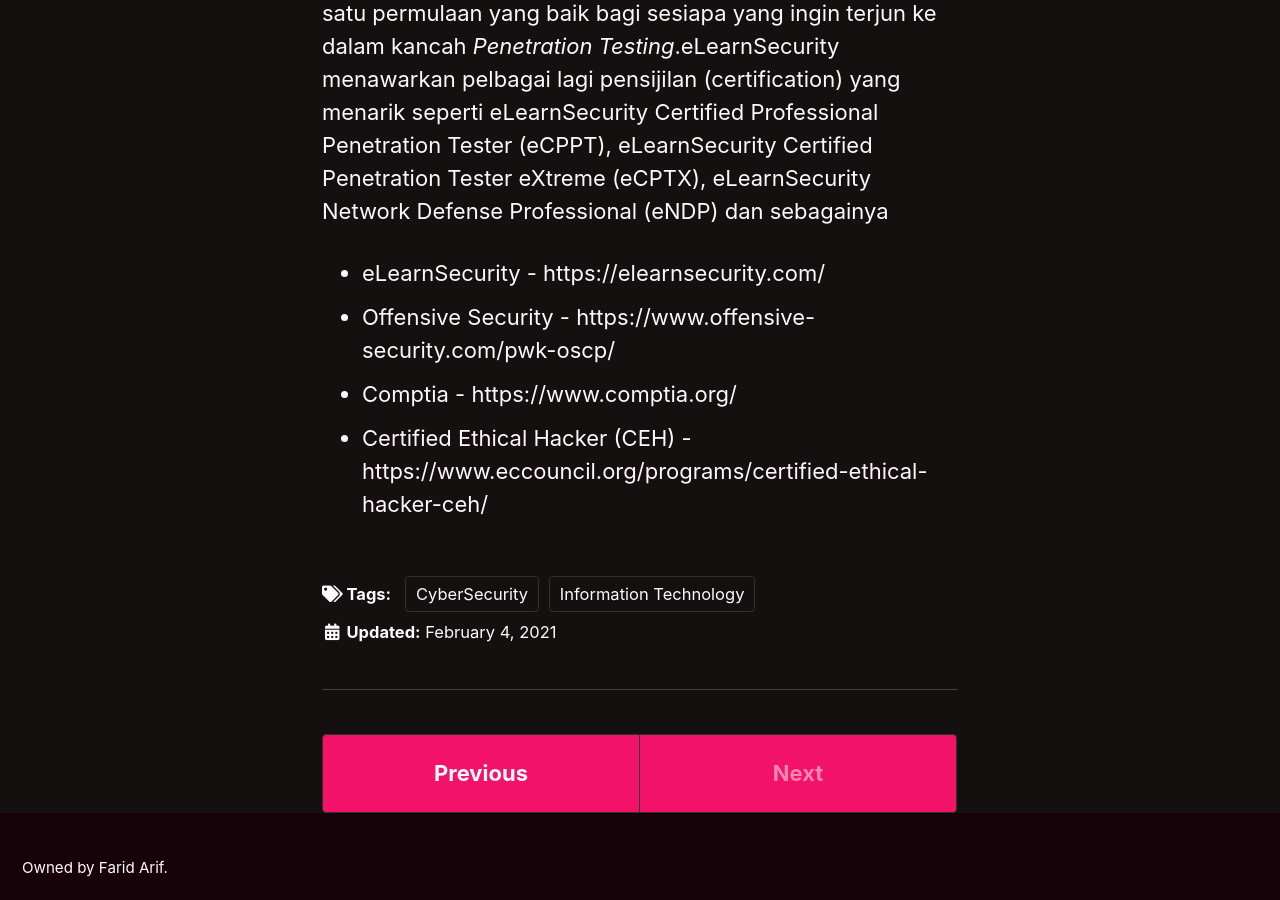
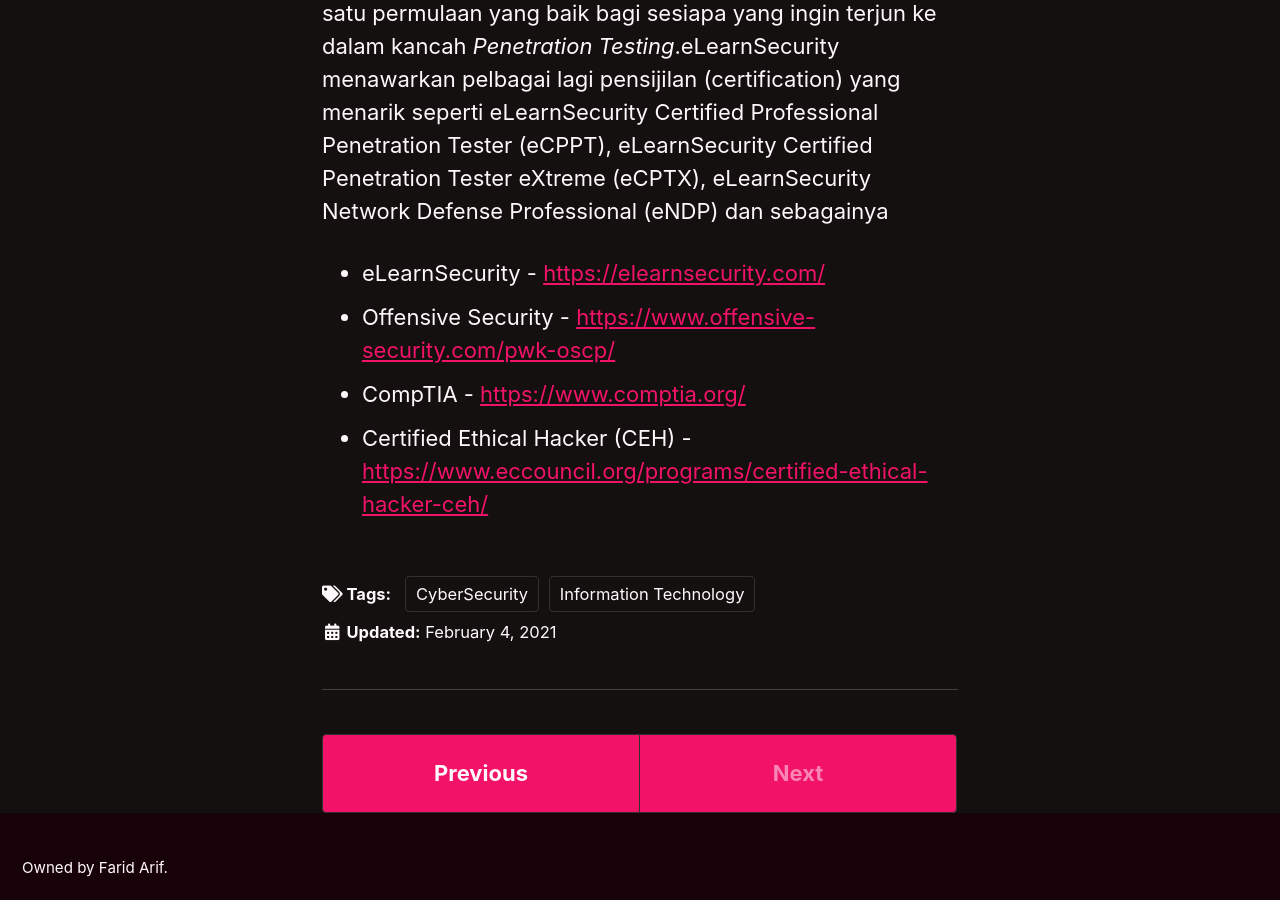
Before and after one commit to faridarif/faridarif.github.io, a Jekyll site: the page built from _posts/2021-02-04-eJPT.md, in a window 1280 px wide and 900 px high, scrolled down 1243 px. Built offline with Jekyll 4.4.1, drawn with Linux system fonts in a browser that asks for light colours; cached includes are drawn as plain includes.

Commit message:
Update 2021-02-04-eJPT.md

```diff
--- a/_posts/2021-02-04-eJPT.md
+++ b/_posts/2021-02-04-eJPT.md
@@ -12,7 +12,7 @@ Baru-baru ini saya telah lulus **eLearnSecurity Junior Penetration Tester Certif
 
 eLearnSecurity Junior Penetration Tester Certification (eJPT) adalah 100% praktikal yang mana anda perlu lakukan *penetration testing* terhadap satu rangkaian organisasi korporat berdasarkan "real-world scenario".Hal ini bermakna,anda akan didedahkan dengan situasi sebenar sebagai seorang *penetration tester*.Bagi saya, eJPT adalah satu permulaan yang baik bagi sesiapa yang ingin terjun ke dalam kancah *Penetration Testing*.eLearnSecurity menawarkan pelbagai lagi pensijilan (certification) yang menarik seperti eLearnSecurity Certified Professional Penetration Tester (eCPPT), eLearnSecurity Certified Penetration Tester eXtreme (eCPTX), eLearnSecurity Network Defense Professional (eNDP) dan sebagainya
 
-- eLearnSecurity - https://elearnsecurity.com/
-- Offensive Security - https://www.offensive-security.com/pwk-oscp/
-- Comptia - https://www.comptia.org/
-- Certified Ethical Hacker (CEH) - https://www.eccouncil.org/programs/certified-ethical-hacker-ceh/
+- eLearnSecurity - <https://elearnsecurity.com/>
+- Offensive Security - <https://www.offensive-security.com/pwk-oscp/>
+- CompTIA - <https://www.comptia.org/>
+- Certified Ethical Hacker (CEH) - <https://www.eccouncil.org/programs/certified-ethical-hacker-ceh/>
```
